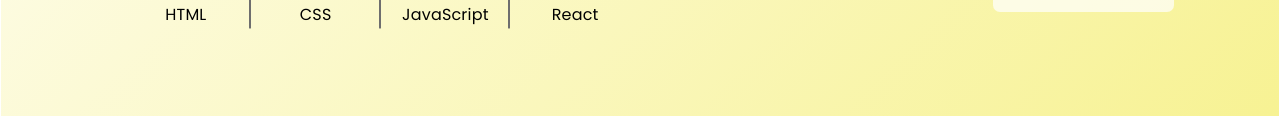
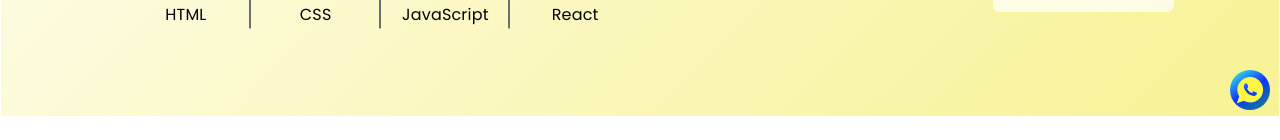
Before and after one commit to mr-yogesh-yadav/my-portfolio, a React (Vite) app: page / in a window 1280 px wide. Shown: the part 660-800 px from the top of the page. Built offline with nearby package versions, Linux system fonts and the light colour scheme.

Commit message:
Update Navbar

```diff
--- a/src/components/Navbar.css
+++ b/src/components/Navbar.css
@@ -48,6 +48,29 @@ nav{
   align-items: center;
   justify-content: center;
   flex-shrink: 0;
+}
+.what{
+  width: 40px;
+  height: 40px;
+  border-radius: 50%;
+  background: linear-gradient(145deg, #3affe8, #0f33ff, #128c7e);
+  position: fixed;
+  bottom: 30px;
+  right: 10px;
+  font-size: 30px;
+  display: flex;
+  align-items: center;
+  justify-content: center;
+  color: #fff;
+  z-index: 999999;
+}
+.what a{
+  text-decoration: none;
+  color: #fff647;
+  text-align: center;
+  display: flex;
+  align-items: center;
+  justify-content: center;
 }
 .navbar-button {
   text-decoration: none;
--- a/src/components/Navbar.jsx
+++ b/src/components/Navbar.jsx
@@ -2,6 +2,7 @@ import "./Navbar.css";
 import { FaBars } from "react-icons/fa";
 import { useState } from "react";
 import { RxCrossCircled } from "react-icons/rx";
+import { IoLogoWhatsapp } from "react-icons/io";
 
 function Navbar() {
   const [isMobileMenuOpen, setIsMobileMenuOpen] = useState(false);
@@ -14,6 +15,14 @@ function Navbar() {
         {/* <img src="/logo.webp" alt="Yogesh Yadav Logo" /> */}
         My Portfolio
       </div>
+      <div className="what"><a
+          href="https://wa.me/919571973691?text=Hello%20Yogesh,%20I%20am%20interested%20in%20hiring%20you."
+          target="_blank"
+          rel="noreferrer"
+          // className="navbar-button"
+        >
+          <IoLogoWhatsapp />
+        </a></div>
       <ul className="navbar-links">
         <li>
           <a href="#home">Home</a>
@@ -68,16 +77,6 @@ function Navbar() {
           <li>
             <a href="#contact">Contact</a>
           </li>
-          <li><div className="navbar-button-wrapper">
-        <a
-          href="https://wa.me/919571973691?text=Hello%20Yogesh,%20I%20am%20interested%20in%20hiring%20you."
-          target="_blank"
-          rel="noreferrer"
-          className="navbar-button"
-        >
-          Hire Me
-        </a>
-      </div></li>
         </ul>
 
       )}
```
